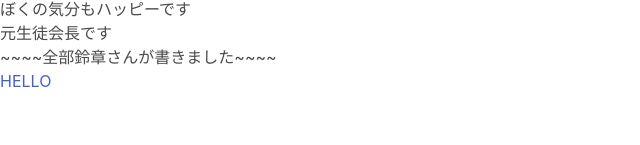
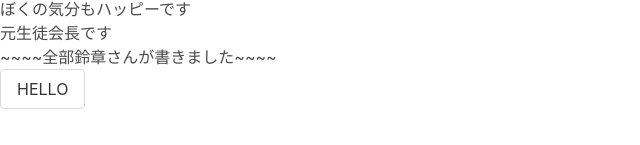
Before and after one commit to shou-suzuki/kojima-happy.github.io, a plain HTML site: page index.html in a window 1280 px wide. Shown: the part 291-436 px from the top of the page, 0-640 px from the left. Drawn offline with nearby package versions, Linux system fonts and the light colour scheme.

Commit message:
bulma btn

```diff
--- a/index.html
+++ b/index.html
@@ -24,6 +24,6 @@
     <div calss="happy">ぼくの気分もハッピーです</div>
     <span calss="kaityo">元生徒会長です</span>
     <div> ~~~~全部鈴章さんが書きました~~~~ </div>
-    <a href="#">HELLO</a>
+    <a href="#" class="button">HELLO</a>
   </body>
 </html>
```
